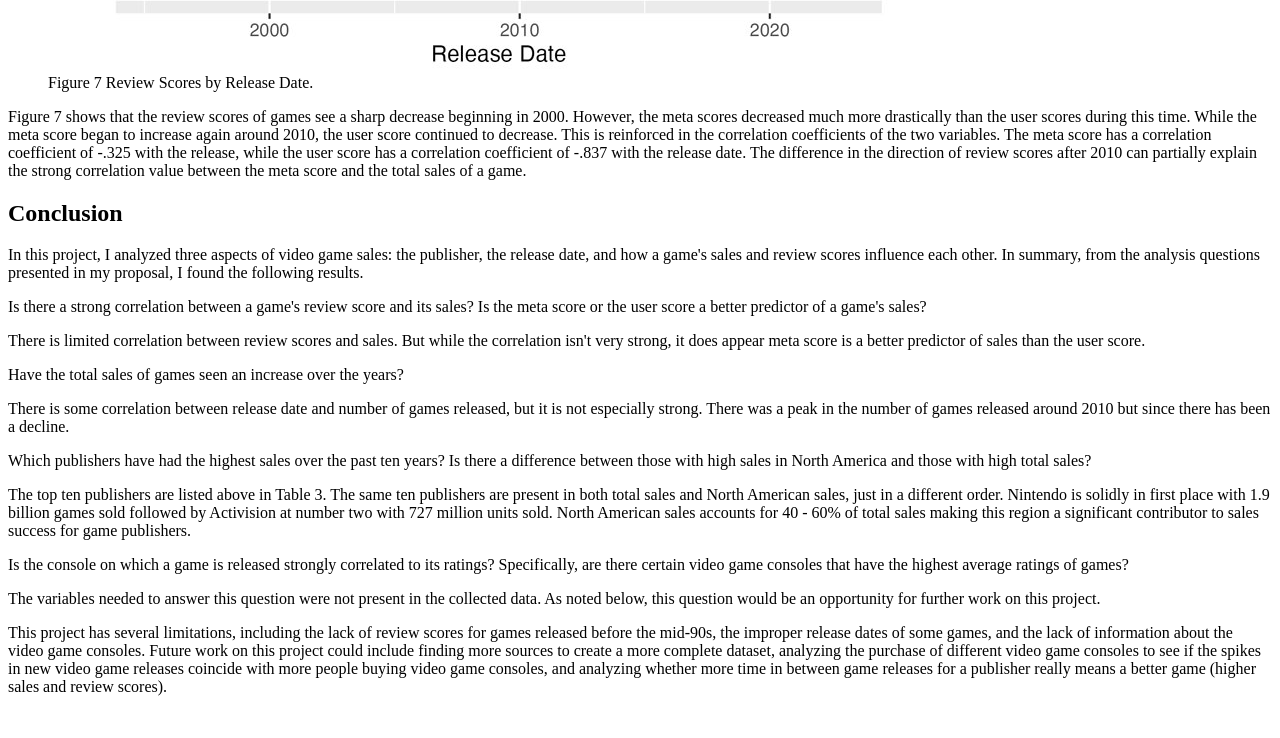
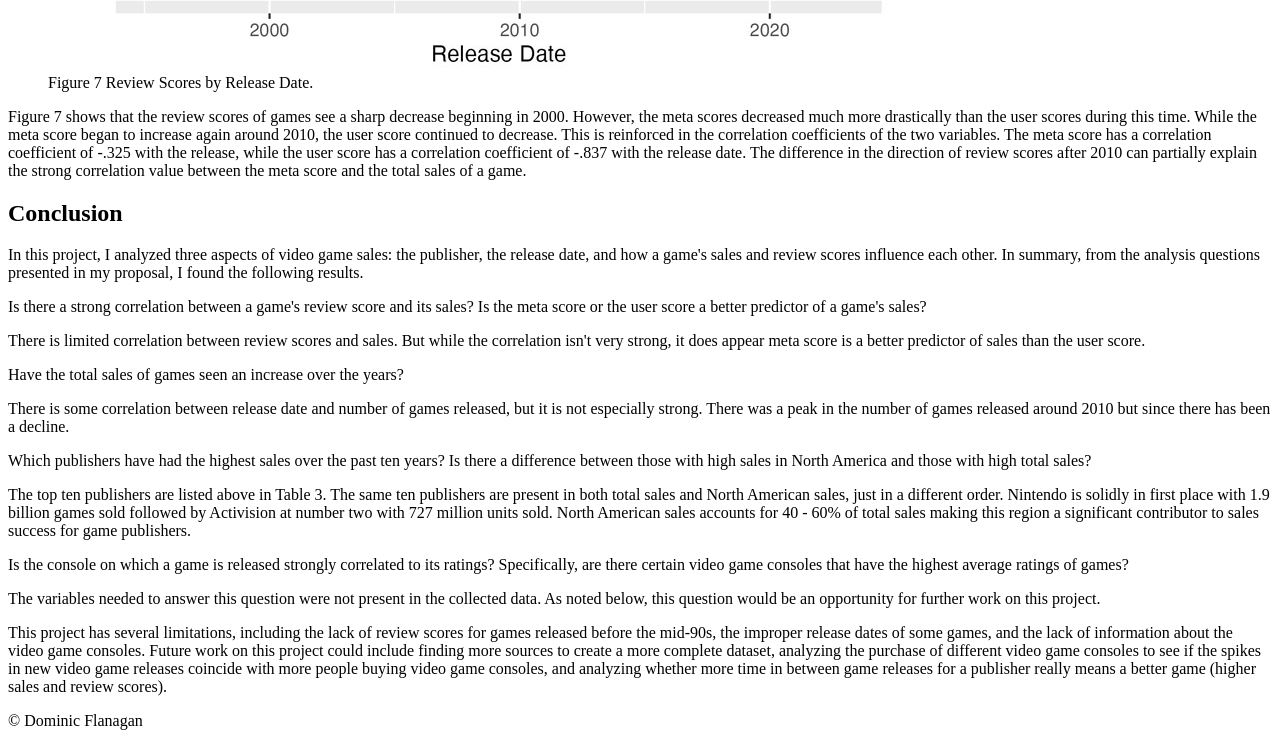
Before and after one commit to domflan/3300-module7, a plain HTML site: page index.html in a window 1280 px wide. Shown: the part 10483-11221 px from the top of the page. Before the commit the page ends 11195 px from the top, so only its background shows below. Drawn offline with Linux system fonts and the light colour scheme.

Commit message:
Update index.html

```diff
--- a/index.html
+++ b/index.html
@@ -651,5 +651,5 @@
         </p>
       </section>
     </main>
-
+    <footer> &copy; Dominic Flanagan </footer>
 </body></html>
```
